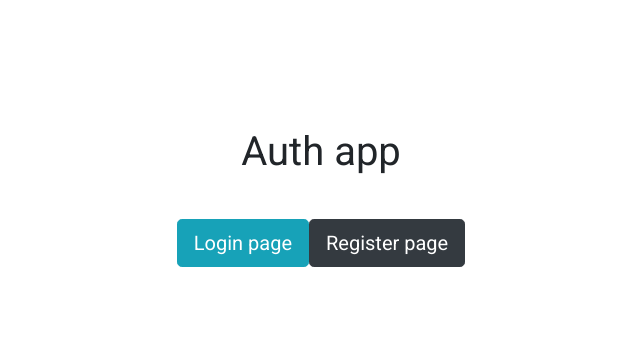
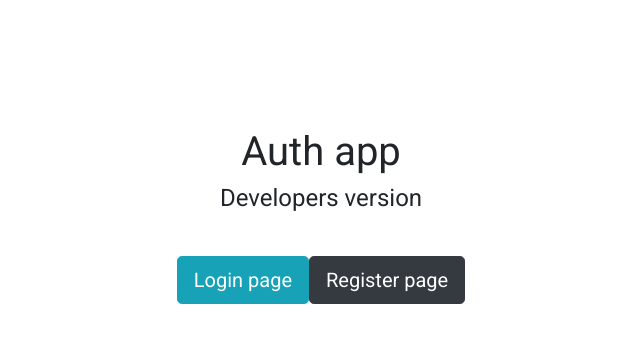
Before and after one commit to amroeldewiny/auth, an Angular app: page / in a window 1280 px wide. Shown: the top 342 px of the page, without its empty margins (319-959 px from the left). Built offline with nearby package versions, Linux system fonts and the light colour scheme.

Commit message:
add header for developers version

```diff
--- a/src/app/welcome/welcome.component.html
+++ b/src/app/welcome/welcome.component.html
@@ -1,6 +1,7 @@
 <div class="row">
   <section class=" intro col-md-4 offset-md-4">
     <h1 class="text-center">{{title}}</h1>
+    <h4 class="text-center">Developers version</h4>
     <div class="pages text-center">
       <button type="button" class="btn btn-lg btn-info" (click)="login()">Login page</button>
       <button type="button" class="btn btn-dark btn-lg" (click)="register()">Register page</button>
```
